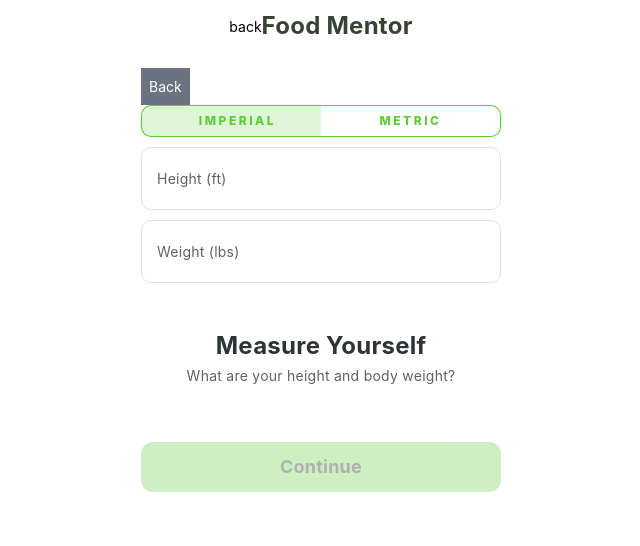
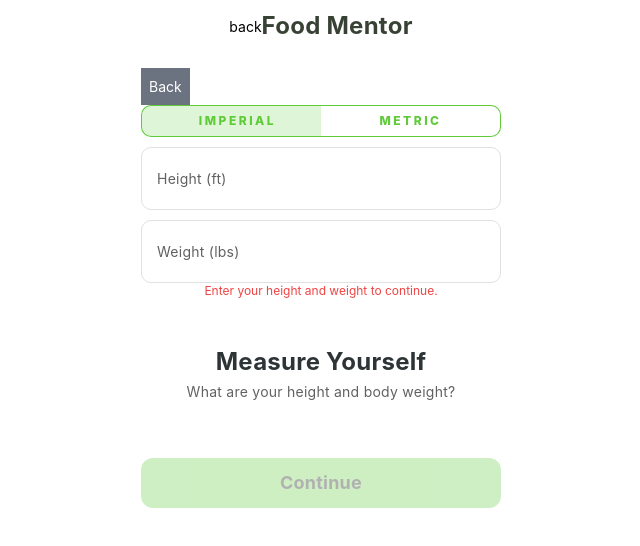
Before and after one commit to AleksandrSherehkov/foodMentor, a React (Vite) app: page / in a window 1280 px wide. Both pictures are taken after a click on the label "Lose Weight". Shown: the top 546 px of the page, without its empty margins (319-959 px from the left). Built offline with nearby package versions, Linux system fonts and the light colour scheme.

Commit message:
ADD:validate and error massage

```diff
--- /dev/null
+++ b/src/components/ErrorMassage/ErrorMassage.tsx
@@ -0,0 +1,9 @@
+import { FC } from 'react';
+
+interface ErrorMassageProps {
+  text: string;
+}
+
+export const ErrorMassage: FC<ErrorMassageProps> = ({ text }) => {
+  return <p className="mb-[45px] text-red-500 text-center text-xs">{text}</p>;
+};
--- a/src/components/MeasureYourself/MeasureYourself.tsx
+++ b/src/components/MeasureYourself/MeasureYourself.tsx
@@ -1,8 +1,10 @@
-import { FC, FormEvent } from 'react';
+import { FC, FormEvent, useEffect, useState } from 'react';
 import { Title } from '../Title/Title';
 import { Description } from '../Description/Description';
 import { Button } from '../Button/Button';
 import { FormData } from '../../utils/definitions';
+import { convertMeasurements } from '../../utils/convertMeasurements';
+import { ErrorMassage } from '../ErrorMassage/ErrorMassage';
 
 interface MeasureYourselfProps {
   onNext: () => void;
@@ -17,6 +19,8 @@ export const MeasureYourself: FC<MeasureYourselfProps> = ({
   formData,
   setFormData,
 }) => {
+  const [showError, setShowError] = useState(false);
+  console.log(`showError:`, showError);
   const { height, weight } = formData;
   const isDisabled = !height || !weight;
   const heightPlaceholder = formData.measurements === 'imperial' ? 'Height (ft)' : 'Height (cm)';
@@ -24,7 +28,7 @@ export const MeasureYourself: FC<MeasureYourselfProps> = ({
 
   const handleSelection = (value: string) => {
     if (value !== formData.measurements) {
-      convertMeasurements(value);
+      convertMeasurements(value, formData, setFormData);
     } else {
       setFormData({ ...formData, measurements: value });
     }
@@ -32,27 +36,17 @@ export const MeasureYourself: FC<MeasureYourselfProps> = ({
 
   const handleSubmit = (e: FormEvent<HTMLFormElement>) => {
     e.preventDefault();
-    if (!isDisabled) {
+    if (isDisabled) {
+      setShowError(true);
+    } else {
+      setShowError(false);
       onNext();
     }
   };
 
-  const convertMeasurements = (measurementSystem: string) => {
-    const heightNumber = formData.height ? parseFloat(formData.height) : 0;
-    const weightNumber = formData.weight ? parseFloat(formData.weight) : 0;
-
-    const newHeight = measurementSystem === 'metric' ? heightNumber * 30.48 : heightNumber / 30.48;
-
-    const newWeight =
-      measurementSystem === 'metric' ? weightNumber * 0.453592 : weightNumber / 0.453592;
-
-    setFormData({
-      ...formData,
-      height: newHeight ? newHeight.toFixed(2) : '',
-      weight: newWeight ? newWeight.toFixed(2) : '',
-      measurements: measurementSystem,
-    });
-  };
+  useEffect(() => {
+    setShowError(isDisabled);
+  }, [height, isDisabled, weight]);
 
   return (
     <div className="mx-auto max-w-[360px]">
@@ -107,12 +101,15 @@ export const MeasureYourself: FC<MeasureYourselfProps> = ({
           onChange={e => setFormData({ ...formData, height: e.target.value })}
         />
         <input
-          className="placeholder:text-darkGray placeholder:text-sm placeholder:font-normal placeholder:leading-6 placeholder:tracking-[0.25px] w-full border mb-[45px]  py-5 px-[15px] border rounded-[10px] border-separatorLight outline-none transition duration-300 ease-in-out hover:border-blue-300 focus:border-blue-500"
+          className={`placeholder:text-darkGray placeholder:text-sm placeholder:font-normal placeholder:leading-6 placeholder:tracking-[0.25px] w-full border py-5 px-[15px]  rounded-[10px] border-separatorLight outline-none transition duration-300 ease-in-out hover:border-blue-300 focus:border-blue-500 ${
+            !showError ? 'mb-[45px]' : ''
+          }`}
           type="number"
           placeholder={weightPlaceholder}
           value={weight}
           onChange={e => setFormData({ ...formData, weight: e.target.value })}
         />
+        {showError && <ErrorMassage text="Enter your height and weight to continue." />}
         <Title text="Measure Yourself" />
         <Description text="What are your height and body weight? " />
         <div className="mt-[54px]">
```
